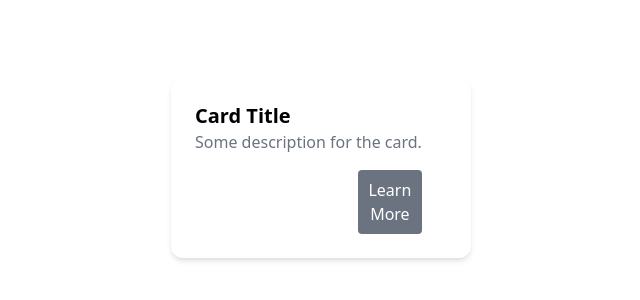
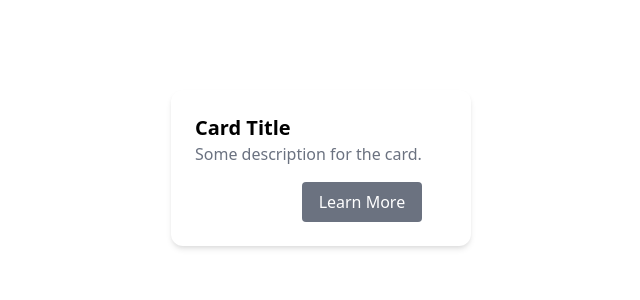
Before and after one commit to bydesign21/mt-olive-church, a plain HTML site: page index.html in a window 1280 px wide. Shown: the part 232-532 px from the top of the page, without its empty margins (319-959 px from the left). Drawn offline with nearby package versions, Linux system fonts and the light colour scheme.

Commit message:
6th commit

```diff
--- a/index.html
+++ b/index.html
@@ -20,7 +20,7 @@
         <p class="text-gray-500">Some description for the card.</p>
         <div style="width: 100%" class="flex justify-end mt-4">
           <button
-            style="width: 4rem"
+            style="width: 120px;"
             onclick="redirectTo()"
             class="py-2 bg-gray-500 text-white rounded hover:bg-gray-600 flex justify-center items-center"
           >
```
